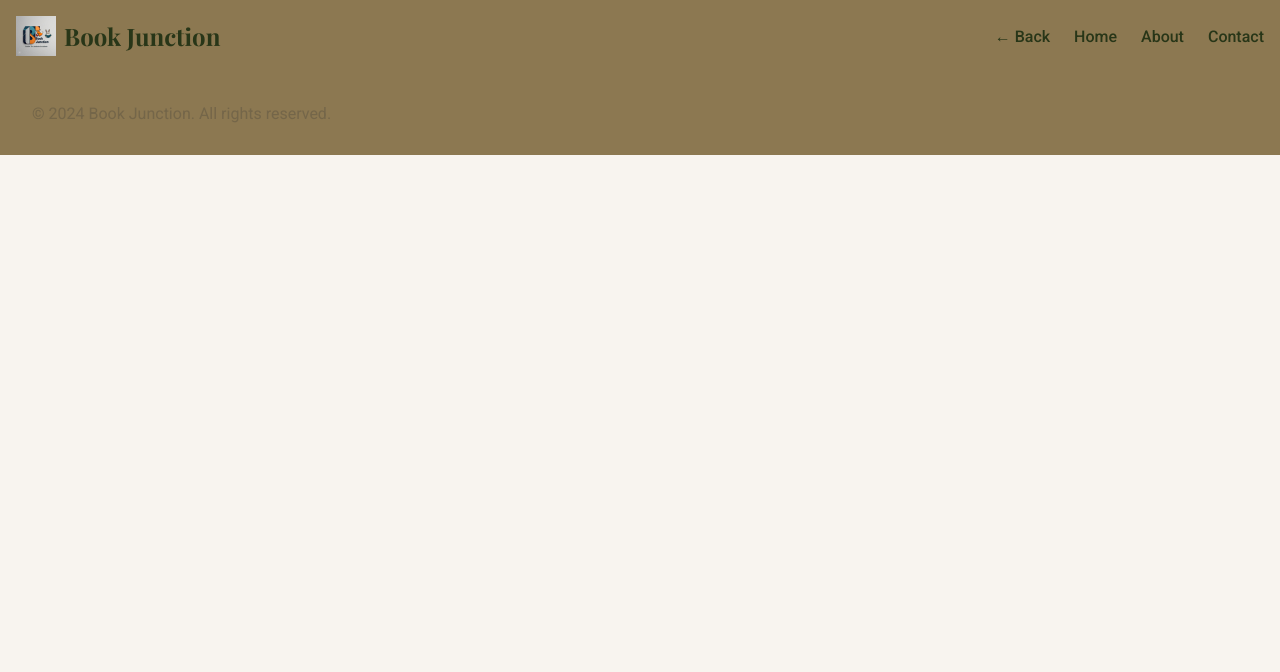
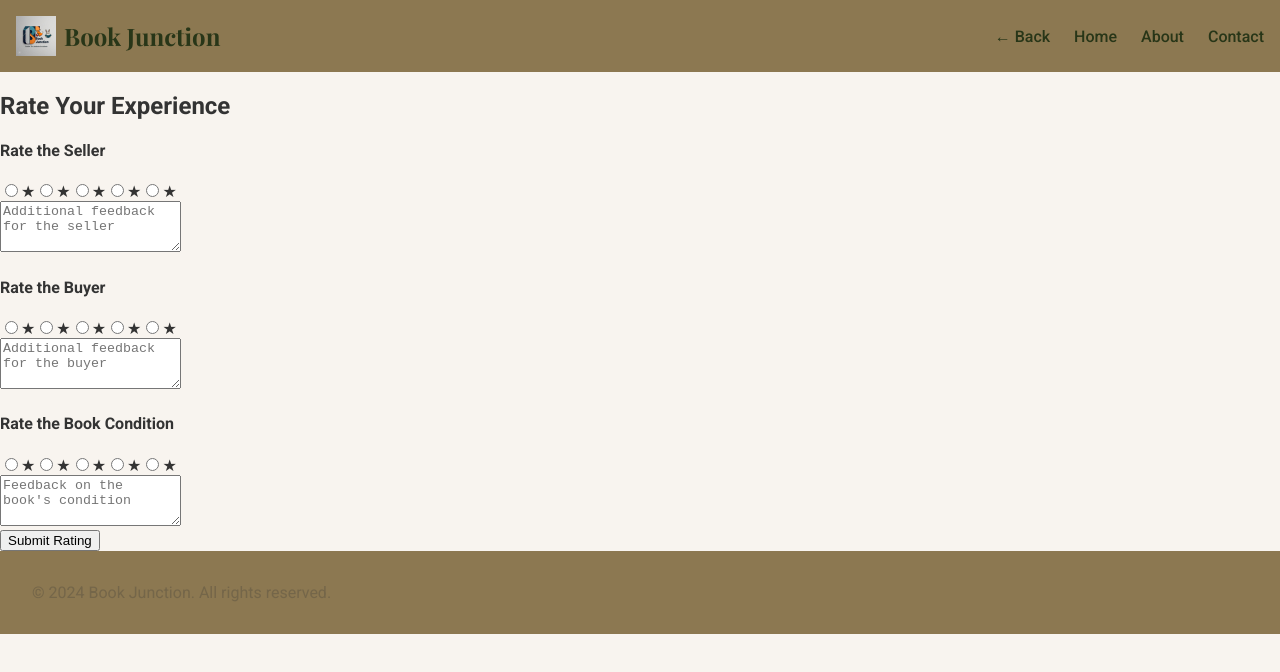
Before and after one commit to Magwaza22/book-app, a Vue app: page /ratings in a window 1280 px wide. Shown: the top 672 px of the page. Built offline with nearby package versions, Linux system fonts and the light colour scheme.

Commit message:
New pages

```diff
--- a/src/views/Orders.vue
+++ b/src/views/Orders.vue
@@ -1,11 +1,145 @@
-<script setup>
+<template>
+  <div class="container mt-5">
+    <h2 class="mb-4 text-center">Your Order</h2>
+    <div v-if="books.length > 0">
+      <!-- Order List -->
+      <div class="card mb-3" v-for="(book, index) in books" :key="book.id">
+        <div class="card-body d-flex justify-content-between align-items-center">
+          <div>
+            <h5 class="card-title">{{ book.title }}</h5>
+            <p class="card-text">Price: ${{ book.price }}</p>
+            <p class="card-text">Amount: {{ book.amount }}</p>
+            <p class="card-text">Details: {{ book.details }}</p>
+          </div>
+          <button class="btn btn-danger" @click="removeBook(index)">Remove</button>
+        </div>
+      </div>
 
-</script>
-
-<template>
-
+      <!-- Confirm Button -->
+      <div class="text-center mt-4">
+        <button class="btn btn-primary" @click="confirmOrder">Confirm</button>
+      </div>
+    </div>
+    <div v-else>
+      <p class="text-center">No books in your order.</p>
+    </div>
+  </div>
 </template>
 
+<script>
+export default {
+  name: 'OrderPage',
+  data() {
+    return {
+      books: [
+        { id: 1, title: 'Book Title 1', price: 15.99, amount: 2, details: 'Good condition, hardcover' },
+        { id: 2, title: 'Book Title 2', price: 9.99, amount: 1, details: 'Like new, paperback' },
+        // Add more books as needed
+      ]
+    };
+  },
+  methods: {
+    removeBook(index) {
+      this.books.splice(index, 1);
+    },
+    confirmOrder() {
+      this.$router.push({ name: 'BuyerAppointment' }); // Use Vue Router to navigate
+    }
+  }
+};
+</script>
 <style scoped>
+.container {
+  display: flex;
+  flex-direction: column;
+  align-items: center;
+  padding: 20px;
+}
 
+.appointment-form {
+  width: 100%;
+  max-width: 400px;
+  margin-top: 20px;
+  padding: 20px;
+  border: 1px solid #a69e9e; /* Border color */
+  border-radius: 8px; /* Rounded corners */
+  box-shadow: 0 4px 8px rgba(0, 0, 0, 0.1); /* Shadow for a subtle 3D effect */
+  background-color: #ffffff; /* Background color */
+}
+
+.form {
+  display: flex;
+  flex-direction: column;
+}
+
+.form-group {
+  display: flex;
+  flex-direction: column;
+  margin-bottom: 15px;
+}
+
+.form-group label {
+  margin-bottom: 5px;
+}
+
+input[type="text"],
+input[type="email"],
+input[type="tel"] {
+  padding: 10px;
+  font-size: 14px;
+  border: 1px solid #a69e9e;
+  border-radius: 4px;
+  margin-bottom: 10px; /* Spacing between input and label */
+}
+
+p {
+  margin: 0;
+  padding: 10px 0;
+  font-size: 14px;
+  color: #333;
+}
+
+.submit-btn {
+  padding: 10px;
+  font-size: 16px;
+  color: white;
+  background-color: #966a6a;
+  border: none;
+  border-radius: 4px;
+  cursor: pointer;
+  margin-top: 10px;
+}
+
+.submit-btn:hover {
+  background-color: #b7b7a4;
+}
+
+.popup {
+  position: fixed;
+  top: 0;
+  left: 0;
+  width: 100%;
+  height: 100%;
+  background: rgba(0, 0, 0, 0.5);
+  display: flex;
+  justify-content: center;
+  align-items: center;
+}
+
+.popup-content {
+  background: #ffffff;
+  padding: 20px;
+  border-radius: 8px; /* Rounded corners */
+  text-align: center;
+  position: relative;
+  border: 1px solid #a69e9e; /* Border color */
+  box-shadow: 0 4px 8px rgba(0, 0, 0, 0.1); /* Shadow for a subtle 3D effect */
+}
+
+.close-btn {
+  position: absolute;
+  top: 10px;
+  right: 10px;
+  cursor: pointer;
+}
 </style>
--- a/src/views/Ratings.vue
+++ b/src/views/Ratings.vue
@@ -1,11 +1,103 @@
-<script setup>
+<template>
+  <div class="container mt-5">
+    <h2 class="mb-4 text-center">Rate Your Experience</h2>
+    <form @submit.prevent="submitRating">
+      <!-- Seller Rating -->
+      <div class="card mb-3">
+        <div class="card-header">
+          <h4>Rate the Seller</h4>
+        </div>
+        <div class="card-body">
+          <div class="rating">
+            <input type="radio" name="sellerRating" id="sellerRating5" value="5" v-model="ratings.sellerRating">
+            <label for="sellerRating5">★</label>
+            <input type="radio" name="sellerRating" id="sellerRating4" value="4" v-model="ratings.sellerRating">
+            <label for="sellerRating4">★</label>
+            <input type="radio" name="sellerRating" id="sellerRating3" value="3" v-model="ratings.sellerRating">
+            <label for="sellerRating3">★</label>
+            <input type="radio" name="sellerRating" id="sellerRating2" value="2" v-model="ratings.sellerRating">
+            <label for="sellerRating2">★</label>
+            <input type="radio" name="sellerRating" id="sellerRating1" value="1" v-model="ratings.sellerRating">
+            <label for="sellerRating1">★</label>
+          </div>
+          <textarea class="form-control mt-3" v-model="ratings.sellerFeedback" rows="3" placeholder="Additional feedback for the seller"></textarea>
+        </div>
+      </div>
 
-</script>
+      <!-- Buyer Rating -->
+      <div class="card mb-3">
+        <div class="card-header">
+          <h4>Rate the Buyer</h4>
+        </div>
+        <div class="card-body">
+          <div class="rating">
+            <input type="radio" name="Book Condition" id="buyerRating5" value="5" v-model="ratings.buyerRating">
+            <label for="buyerRating5">★</label>
+            <input type="radio" name="Seller Reliability" id="buyerRating4" value="4" v-model="ratings.buyerRating">
+            <label for="buyerRating4">★</label>
+            <input type="radio" name="value Rating" id="buyerRating3" value="3" v-model="ratings.buyerRating">
+            <label for="buyerRating3">★</label>
+            <input type="radio" name="Delivery" id="buyerRating2" value="2" v-model="ratings.buyerRating">
+            <label for="buyerRating2">★</label>
+            <input type="radio" name="Overall Rating" id="buyerRating1" value="1" v-model="ratings.buyerRating">
+            <label for="buyerRating1">★</label>
+          </div>
+          <textarea class="form-control mt-3" v-model="ratings.buyerFeedback" rows="3" placeholder="Additional feedback for the buyer"></textarea>
+        </div>
+      </div>
 
-<template>
 
+      <div class="card mb-3">
+        <div class="card-header">
+          <h4>Rate the Book Condition</h4>
+        </div>
+        <div class="card-body">
+          <div class="rating">
+            <input type="radio" name="Book Condition" id="bookCondition5" value="5" v-model="ratings.bookCondition">
+            <label for="bookCondition5">★</label>
+            <input type="radio" name="Seller Reliability" id="bookCondition4" value="4" v-model="ratings.bookCondition">
+            <label for="bookCondition4">★</label>
+            <input type="radio" name="value Rating" id="bookCondition3" value="3" v-model="ratings.bookCondition">
+            <label for="bookCondition3">★</label>
+            <input type="radio" name="Delivery" id="bookCondition2" value="2" v-model="ratings.bookCondition">
+            <label for="bookCondition2">★</label>
+            <input type="radio" name="Overall Rating" id="bookCondition1" value="1" v-model="ratings.bookCondition">
+            <label for="bookCondition1">★</label>
+          </div>
+          <textarea class="form-control mt-3" v-model="ratings.bookFeedback" rows="3" placeholder="Feedback on the book's condition"></textarea>
+        </div>
+      </div>
+
+
+      <div class="text-center">
+        <button type="submit" class="btn btn-primary">Submit Rating</button>
+      </div>
+    </form>
+  </div>
 </template>
 
-<style scoped>
+<script>
+export default {
+  name: 'RatingsPage',
+  data() {
+    return {
+      ratings: {
+        sellerRating: '',
+        sellerFeedback: '',
+        buyerRating: '',
+        buyerFeedback: '',
+        bookCondition: '',
+        bookFeedback: ''
+      }
+    };
+  },
+  methods: {
+    submitRating() {
 
-</style>
+      console.log('Ratings submitted:', this.ratings);
+
+
+    }
+  }
+};
+</script>
```
